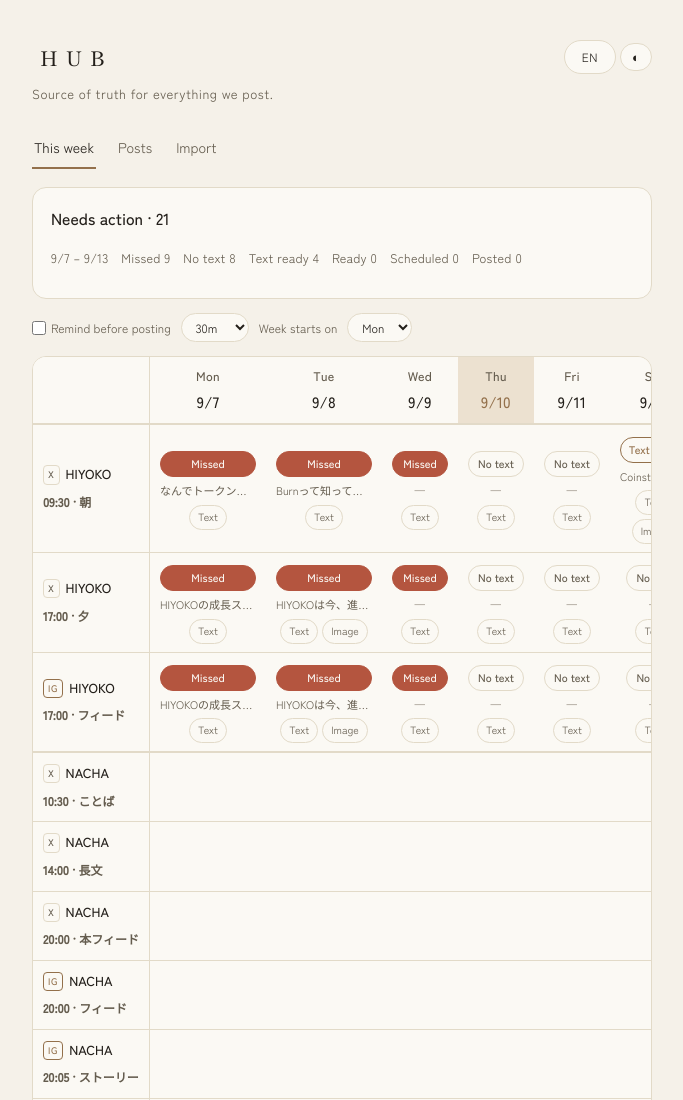
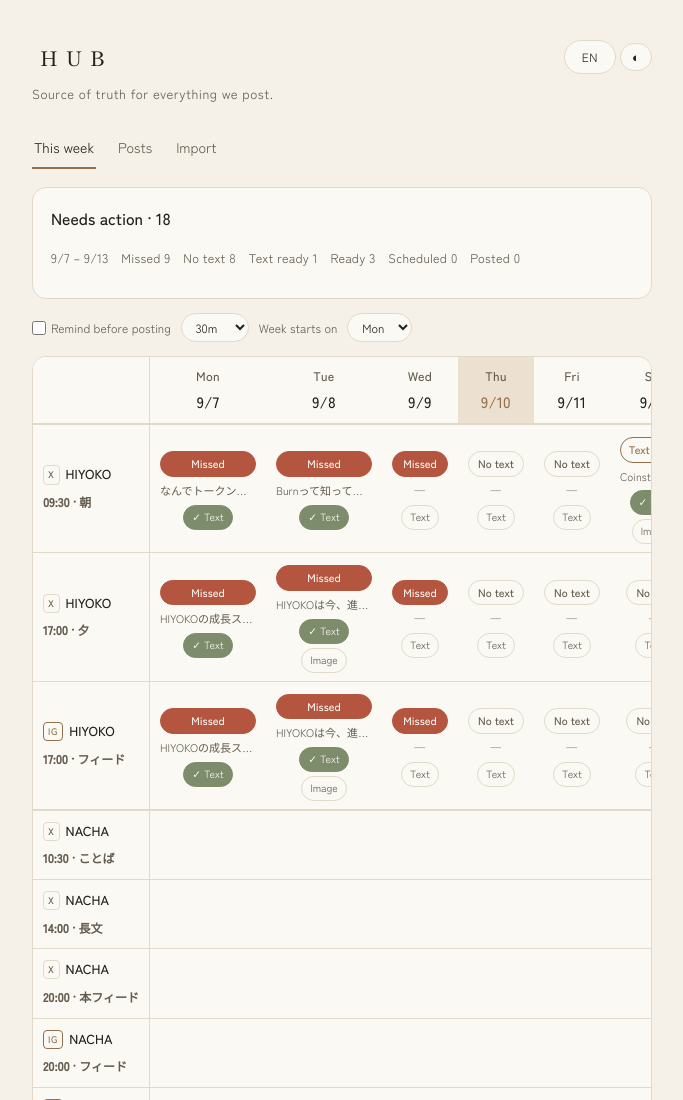
Before and after one commit to towananika/remitech, a plain HTML site: page index.html in a window 1280 px wide. Shown: the top 1100 px of the page, without its empty margins (298-981 px from the left). Drawn offline with Linux system fonts and the light colour scheme.

Commit message:
原稿が入っている枠は、テキストの印を自動で付ける
取り込んだ直後に全部押し直すのは無駄な手間だったため。
外したいときは押せば消え、その状態は端末に残る。

```diff
--- a/index.html
+++ b/index.html
@@ -430,7 +430,12 @@
   // 「投稿ずみ」「一致確認」は schedule.json 側に残す（みんなで見る記録）
   function matKey(sl) { return "remitech-mat-" + schedule.month + "-" + sl.day + "-" + sl.time; }
   function matGet(sl) {
-    try { return JSON.parse(localStorage.getItem(matKey(sl)) || "{}") || {}; } catch (e) { return {}; }
+    var m = {};
+    try { m = JSON.parse(localStorage.getItem(matKey(sl)) || "{}") || {}; } catch (e) {}
+    // 原稿が入っていれば、テキストは用意できたものとして扱う。
+    // 取り込んだ直後に押し直す手間をなくすため。外したいときは押せば消える
+    if (m.text === undefined && sl.text && (sl.text.ja || sl.text.en || sl.text.ko)) m.text = true;
+    return m;
   }
   function matSet(sl, kind, on) {
     var m = matGet(sl); m[kind] = on;
```
